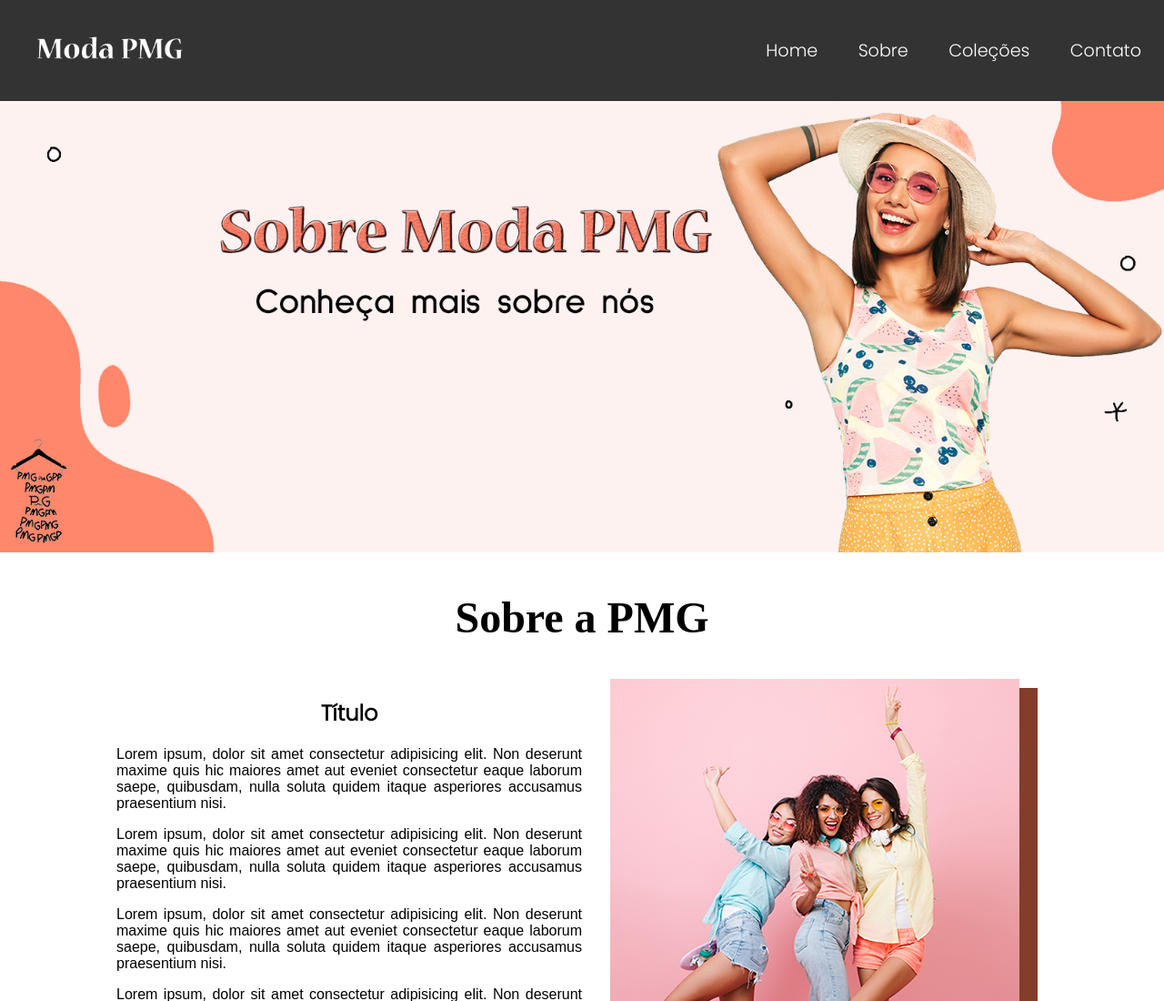
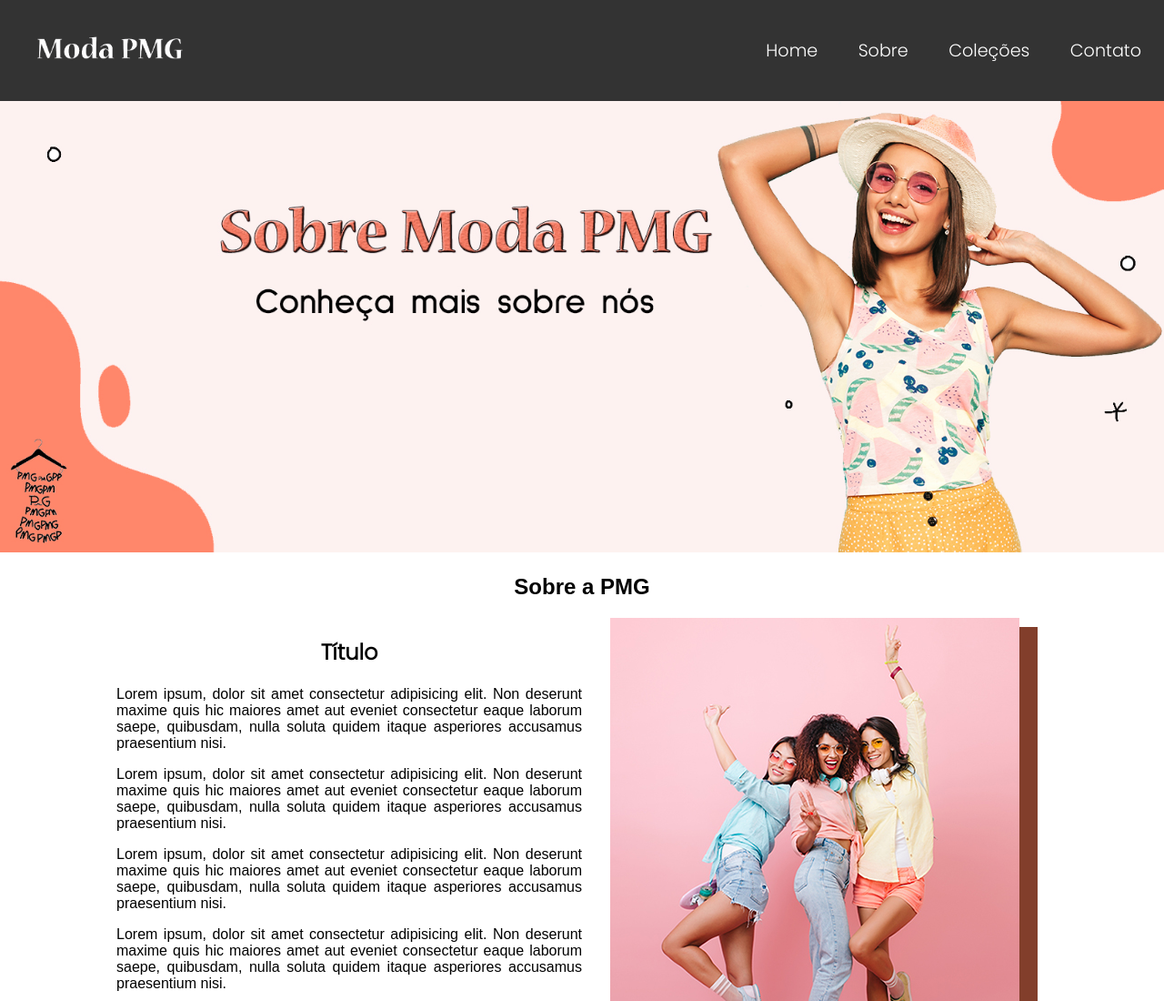
Before and after one commit to isabeela/modaPMG, a plain HTML site: page sobre.html in a window 1280 px wide. Shown: the top 1100 px of the page at 91% size. Drawn offline with Linux system fonts and the light colour scheme; a web font is replaced by a local one.

Commit message:
Add files via upload

```diff
--- a/sobre.html
+++ b/sobre.html
@@ -56,7 +56,7 @@
 
         <section id="conheca-pmg">
             <div class="conheca">
-                <h2> Sobre a PMG</h2>
+                <h1> Sobre a PMG</h1>
                 <div class="descricao-sobre">
                     <h2 class="titulo-sobre"> Título </h2>
                     <p> Lorem ipsum, dolor sit amet consectetur adipisicing elit. Non deserunt maxime quis hic maiores amet aut eveniet consectetur eaque laborum saepe, quibusdam, nulla soluta quidem itaque asperiores accusamus praesentium nisi. </p>
```
